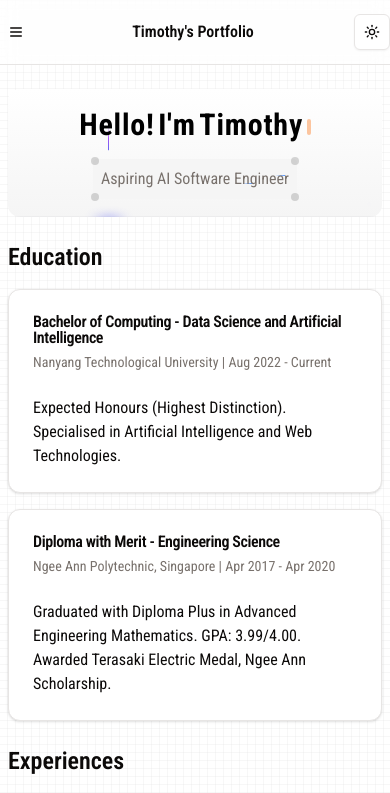
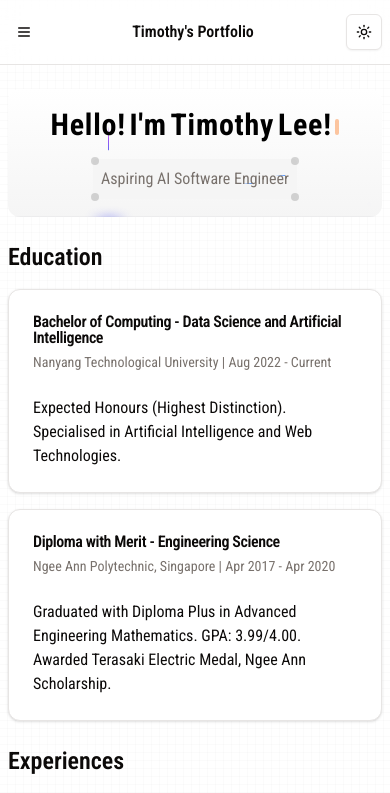
Before and after one commit to timooo-thy/resume, a Next.js app: page / in a window 390 px wide. Shown: the top 793 px of the page. Built offline with nearby package versions, Linux system fonts and the light colour scheme.

Commit message:
Improved chat on mobile

```diff
--- a/src/app/blog/page.tsx
+++ b/src/app/blog/page.tsx
@@ -46,7 +46,7 @@ export default async function Blog({
   const { page } = await searchParams;
 
   return (
-    <main className="py-10 container mx-auto">
+    <main className="py-10 container mx-auto px-2 md:px-0">
       <h1 className="text-4xl font-semibold mb-10 text-center">Latest</h1>
       <Suspense fallback={<AllPostSkeleton />}>
         <BlogPosts page={page ?? "1"} />
--- a/src/app/layout.tsx
+++ b/src/app/layout.tsx
@@ -20,7 +20,7 @@ export default function RootLayout({
   return (
     <html lang="en" suppressHydrationWarning>
       <body className={`${roboto.className} antialiased `}>
-        <div className="mx-auto dark:bg-black bg-white dark:bg-grid-small-white/[0.2] bg-grid-small-black/[0.2] min-h-dvh">
+        <div className="mx-auto dark:bg-black bg-white dark:bg-grid-small-white/[0.4] bg-grid-small-black/[0.1] min-h-dvh">
           <ThemeProvider
             attribute="class"
             defaultTheme="system"
--- a/src/app/page.tsx
+++ b/src/app/page.tsx
@@ -39,6 +39,11 @@ export default function Home() {
               className:
                 "text-3xl relative z-20 md:text-4xl lg:text-6xl font-bold text-center text-black dark:text-white tracking-wide ",
             },
+            {
+              text: "Lee!",
+              className:
+                "text-3xl relative z-20 md:text-4xl lg:text-6xl font-bold text-center text-black dark:text-white tracking-wide ",
+            },
           ]}
           className="pb-4"
         />
@@ -66,7 +71,7 @@ export default function Home() {
 
       <section id="experiences" className="scroll-mt-20">
         <h2 className="text-2xl font-semibold mb-4  ">Experiences</h2>
-        <ScrollArea className="h-[400px] w-full rounded-md border p-4 bg-white">
+        <ScrollArea className="h-[400px] w-full rounded-md border p-4 bg-white dark:bg-black">
           {EXPERIENCES.map((experience, index) => (
             <Card key={index} className="mb-4">
               <CardHeader>
--- a/src/components/command-block.tsx
+++ b/src/components/command-block.tsx
@@ -62,13 +62,13 @@ export function CommandBlock({ className, hideShortCut }: CommandBlockProps) {
       </Button>
 
       <Dialog open={open} onOpenChange={setOpen}>
-        <DialogContent className="sm:max-w-[550px]">
+        <DialogContent className="sm:max-w-[550px] h-full sm:max-h-[40vh]">
           <DialogHeader>
             <DialogTitle>Chat with AI...</DialogTitle>
           </DialogHeader>
-          <Command className="rounded-lg border shadow-md p-1">
-            <div className="relative min-h-[300px] max-h-[500px]">
-              <div className="space-y-4 py-3 px-3 min-h-[100px] max-h-[calc(100%-3rem)] overflow-y-scroll [&::-webkit-scrollbar]:hidden">
+          <Command className="rounded-lg border shadow-md p-1 min-h-[90vh] sm:min-h-[34vh]">
+            <div className="relative h-full">
+              <div className="space-y-4 py-3 px-3 max-h-[calc(100%-3rem)] overflow-y-scroll [&::-webkit-scrollbar]:hidden">
                 {messages.map((m) => (
                   <div key={m.id} className="whitespace-pre-wrap">
                     <div
@@ -83,7 +83,7 @@ export function CommandBlock({ className, hideShortCut }: CommandBlockProps) {
                             m.role === "user"
                               ? "bg-primary text-white"
                               : "bg-gray-300/50 text-black"
-                          } p-2.5 rounded-lg max-w-xs text-sm`}
+                          } p-2.5 rounded-lg max-w-xs md:text-lg`}
                         >
                           {m.content}
                         </p>
--- a/src/components/navbar.tsx
+++ b/src/components/navbar.tsx
@@ -108,7 +108,7 @@ export default function Navbar() {
         <Sheet open={isOpen} onOpenChange={setIsOpen}>
           <DialogTitle className="hidden">Sidebar</DialogTitle>
           <SheetTrigger asChild>
-            <div className="flex items-center justify-between w-full md:hidden">
+            <div className="flex items-center justify-between w-full md:hidden mx-2">
               <Button
                 variant="ghost"
                 className="mx-2 px-0 text-base hover:bg-transparent focus-visible:bg-transparent focus-visible:ring-0 focus-visible:ring-offset-0 md:hidden"
```
